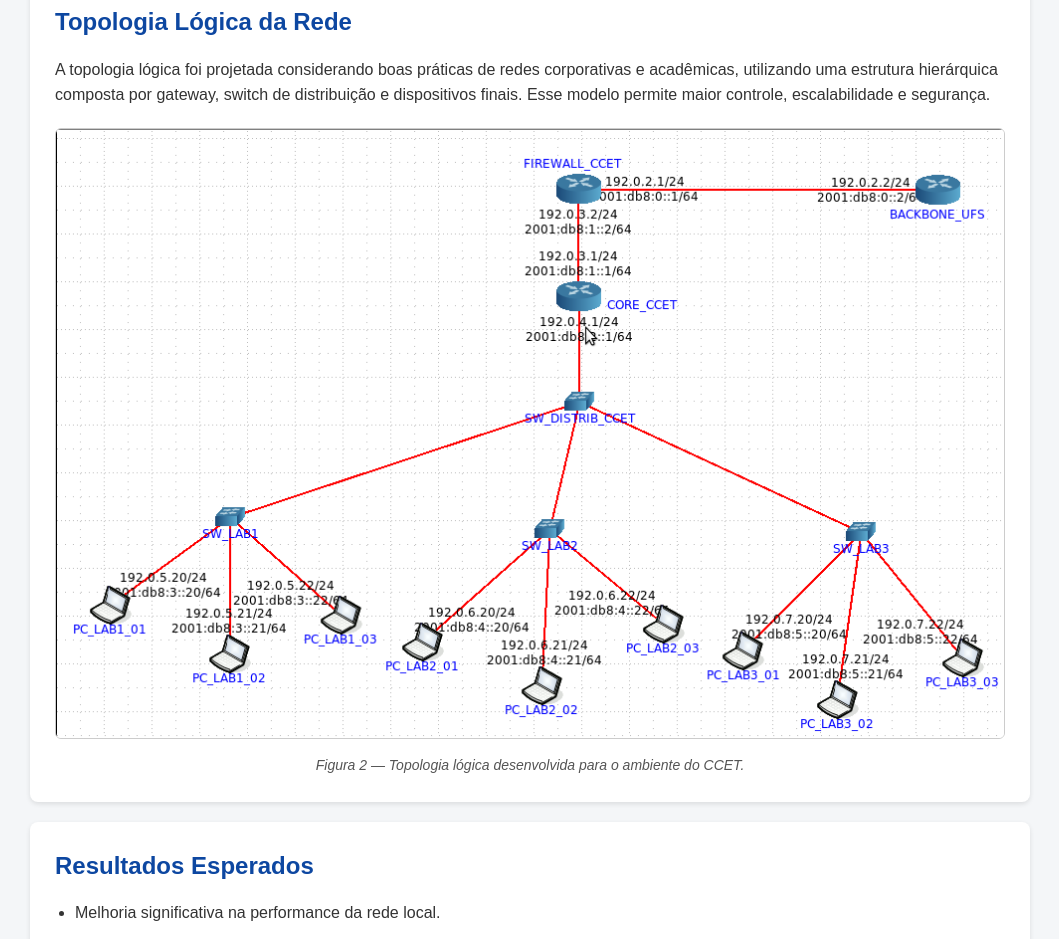
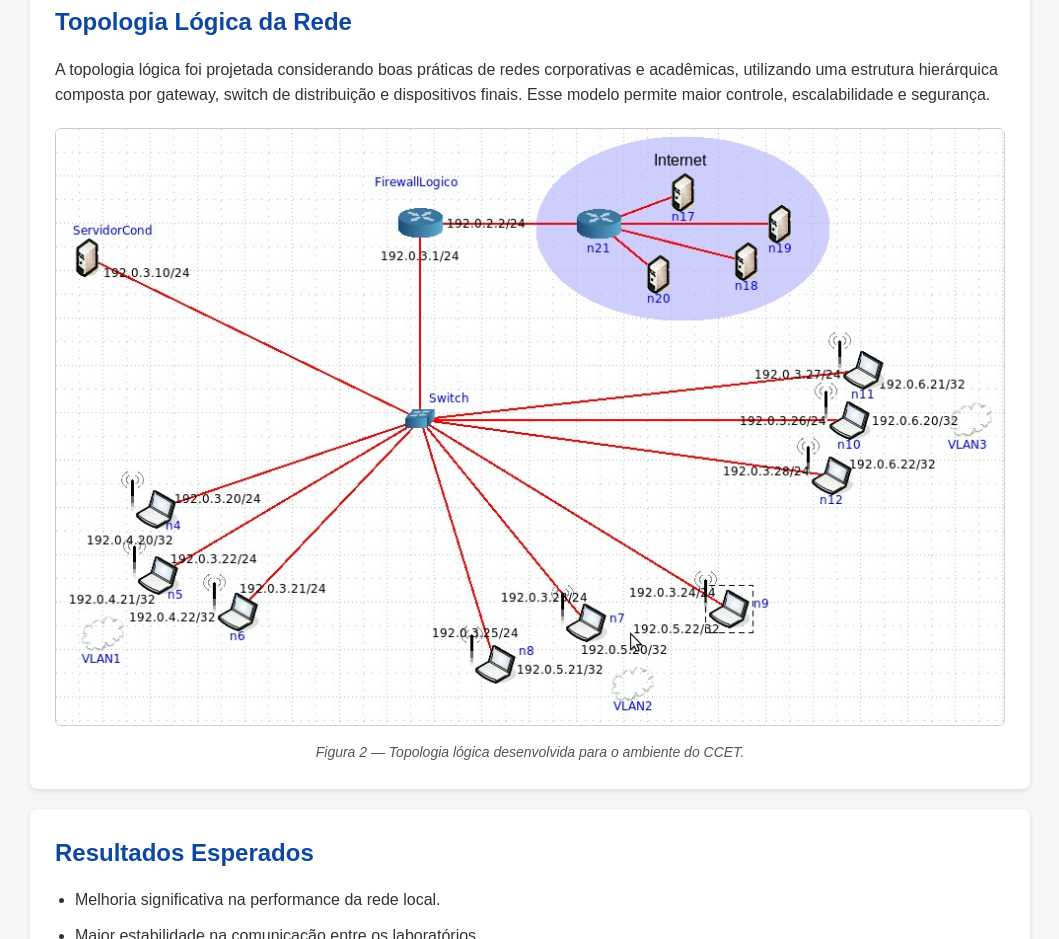
Before and after one commit to DCOMP-UFS/2025-2-lab-t2-projeto-condominio-centro_de_ciencias_exatas_e_tecnologia, a plain HTML site: page index.html in a window 1280 px wide. Shown: the part 1398-2337 px from the top of the page, without its empty margins (110-1169 px from the left). Drawn offline with Linux system fonts and the light colour scheme.

Commit message:
Atualização do site do projeto CCET

```diff
--- a/index.html
+++ b/index.html
@@ -77,7 +77,7 @@
   </p>
 
   <div class="imagem-container">
-    <img src="imagens/Topologia_CORE_CCET.png" alt="Topologia Lógica da Rede">
+    <img src="imagens/Topologia_CORE_CCET.jpeg" alt="Topologia Lógica da Rede">
     <p class="legenda">Figura 2 — Topologia lógica desenvolvida para o ambiente do CCET.</p>
   </div>
 </section>
```
Also changed, not shown: imagens/Topologia_CORE_CCET.jpeg (added), imagens/Topologia_CORE_CCET.png (deleted).
